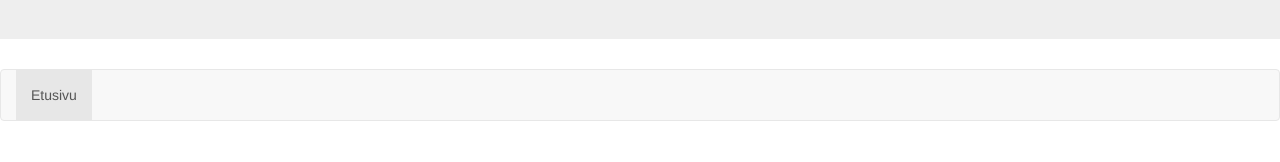
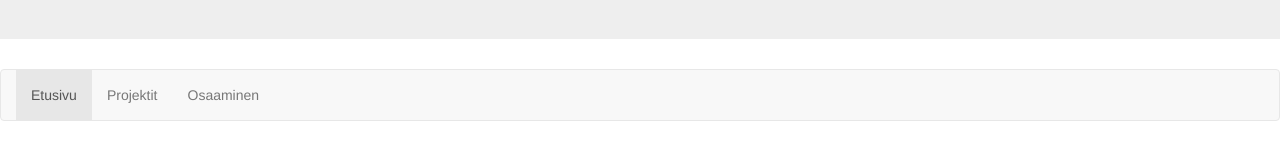
Before and after one commit to JaakkoJ1/JaakkoJ1.github.io, a plain HTML site: page index.html in a window 1280 px wide. Shown: the part 156-318 px from the top of the page. Drawn offline with nearby package versions, Linux system fonts and the light colour scheme.

Commit message:
Update index.html

```diff
--- a/index.html
+++ b/index.html
@@ -17,6 +17,8 @@
         <div class="container-fluid">
             <ul class="nav navbar-nav">
                 <li class="active"><a href="index.html">Etusivu</a></li>
+                <li><a href="projektit.html">Projektit</a></li>
+                <li><a href="osaaminen.html">Osaaminen</a></li>
             </ul>
         </div>
     </nav>
```
